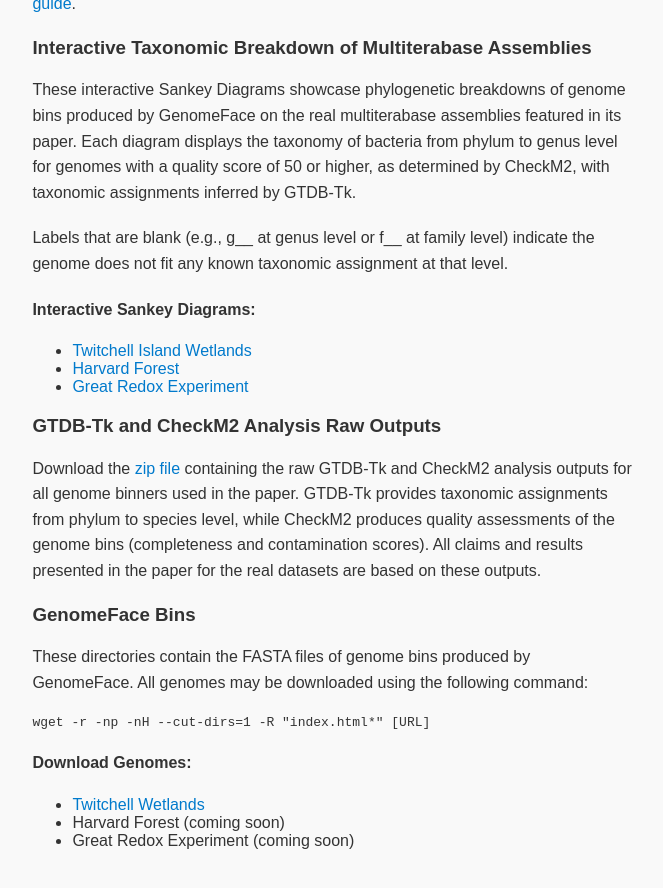
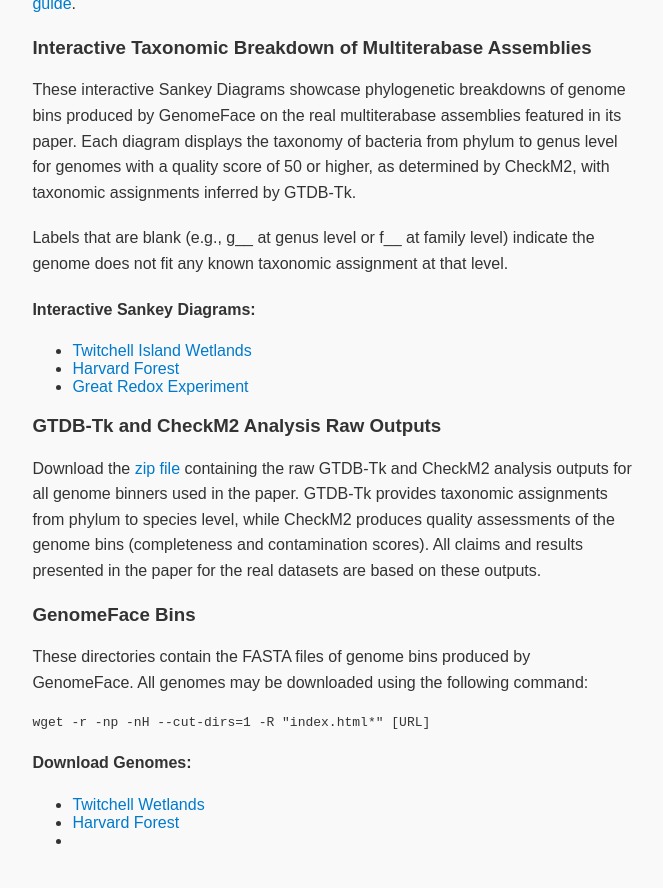
Before and after one commit to richardlett/richardlett.github.io, a Jekyll site: the page index.html, which Jekyll copies as it is, in a window 1280 px wide and 900 px high, scrolled down 1157 px. Shown: the top 888 px of the window, without its empty margins (312-975 px from the left). Built offline with Jekyll 4.4.1, drawn with Linux system fonts in a browser that asks for light colours.

Commit message:
Update index.html

```diff
--- a/index.html
+++ b/index.html
@@ -140,8 +140,8 @@
                 <p><b>Download Genomes:</b></p>
                 <ul>
                     <li><a href="https://portal.nersc.gov/project/m1982/twitchell_wetlands/" target="_blank" rel="noopener noreferrer">Twitchell Wetlands</a></li>
-                    <li>Harvard Forest (coming soon)</li>
-                    <li>Great Redox Experiment (coming soon)</li>
+                    <li><a href="https://portal.nersc.gov/project/m1982/harvard_forest/" target="_blank" rel="noopener noreferrer">Harvard Forest</a></li>
+                    <li><a href="https://portal.nersc.gov/project/m1982/GRE/"Great Redox Experiment</a></li>
                 </ul>
             </div>
         </div>
```
